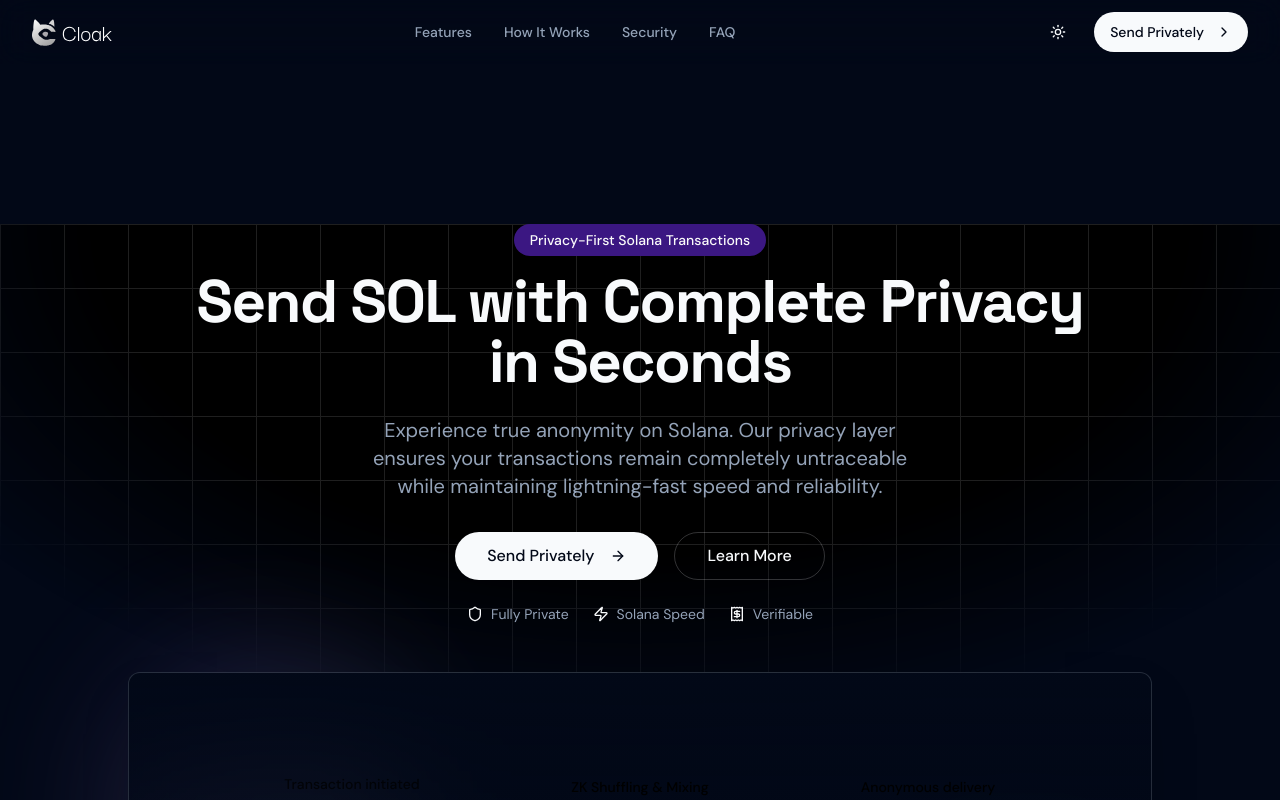
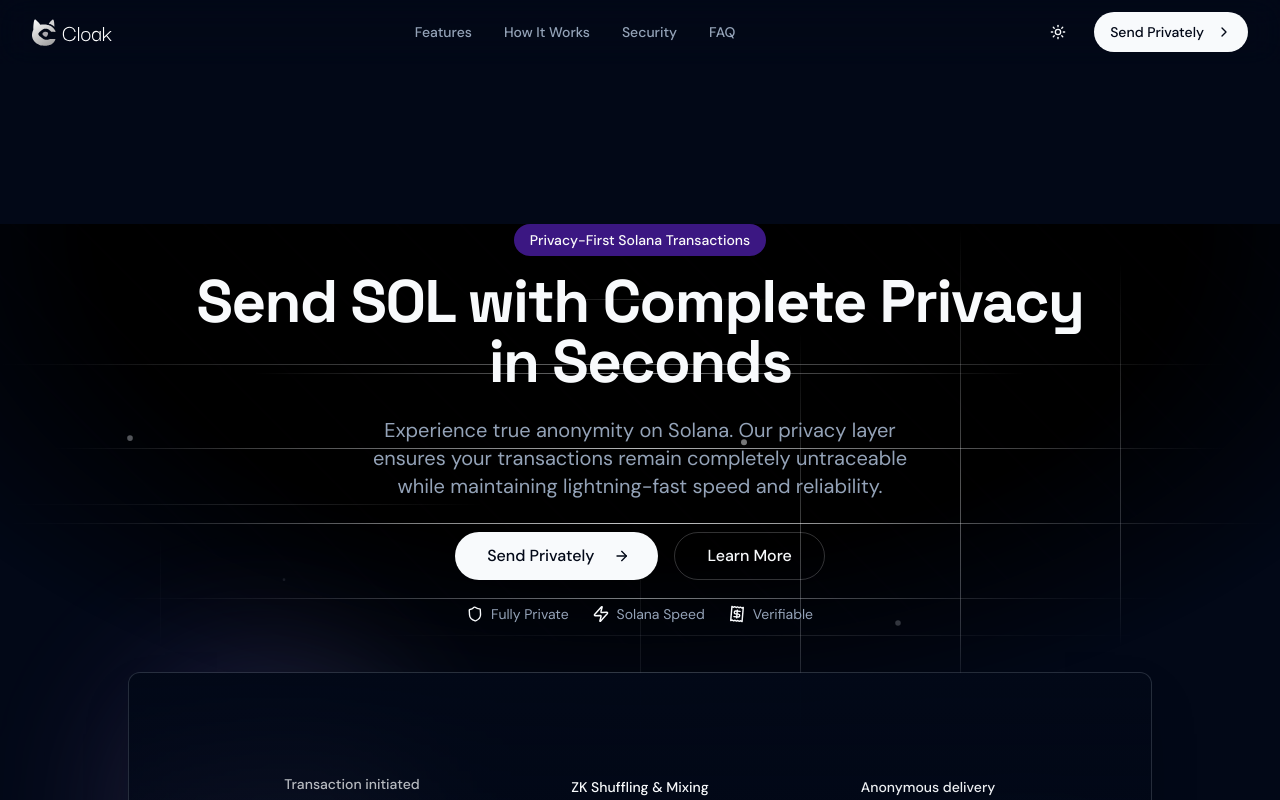
Before and after one commit to Machine-Labz/web, a Next.js app: page / in a window 1280 px wide. Both pictures are taken after a click on the button "Toggle theme". Shown: the top 800 px of the page. Built offline with nearby package versions, Linux system fonts and the light colour scheme.

Commit message:
feat: frontend LP animations

```diff
--- a/app/page.tsx
+++ b/app/page.tsx
@@ -260,7 +260,138 @@ export default function CloakLandingPage() {
         {/* Hero Section */}
         <section className="w-full py-20 md:py-32 lg:py-40 overflow-hidden">
           <div className="container px-4 md:px-6 relative">
-            <div className="absolute inset-0 -z-10 h-full w-full bg-white dark:bg-black bg-[linear-gradient(to_right,#f0f0f0_1px,transparent_1px),linear-gradient(to_bottom,#f0f0f0_1px,transparent_1px)] dark:bg-[linear-gradient(to_right,#1f1f1f_1px,transparent_1px),linear-gradient(to_bottom,#1f1f1f_1px,transparent_1px)] bg-[size:4rem_4rem] [mask-image:radial-gradient(ellipse_60%_50%_at_50%_0%,#000_70%,transparent_110%)]"></div>
+            {/* Animated Lines Background */}
+            <div className="absolute inset-0 -z-10 h-full w-full bg-white dark:bg-black [mask-image:radial-gradient(ellipse_60%_50%_at_50%_0%,#000_70%,transparent_110%)]">
+              {/* Horizontal scanning lines */}
+              {[...Array(12)].map((_, i) => (
+                <motion.div
+                  key={`h-${i}`}
+                  className="absolute left-0 w-full h-px bg-gradient-to-r from-transparent via-primary to-transparent"
+                  style={{
+                    top: `${8 + i * 8}%`,
+                  }}
+                  animate={{
+                    opacity: [0, 0.8, 0],
+                    scaleX: [0, 1, 0],
+                  }}
+                  transition={{
+                    duration: 2.5,
+                    repeat: Infinity,
+                    delay: i * 0.3,
+                    ease: "easeInOut",
+                  }}
+                />
+              ))}
+
+              {/* Vertical scanning lines */}
+              {[...Array(8)].map((_, i) => (
+                <motion.div
+                  key={`v-${i}`}
+                  className="absolute top-0 w-px h-full bg-gradient-to-b from-transparent via-primary to-transparent"
+                  style={{
+                    left: `${12.5 + i * 12.5}%`,
+                  }}
+                  animate={{
+                    opacity: [0, 0.6, 0],
+                    scaleY: [0, 1, 0],
+                  }}
+                  transition={{
+                    duration: 3,
+                    repeat: Infinity,
+                    delay: i * 0.4,
+                    ease: "easeInOut",
+                  }}
+                />
+              ))}
+
+              {/* Additional diagonal lines */}
+              {[...Array(6)].map((_, i) => (
+                <motion.div
+                  key={`d1-${i}`}
+                  className="absolute w-full h-px bg-gradient-to-r from-transparent via-primary/60 to-transparent"
+                  style={{
+                    top: `${15 + i * 15}%`,
+                    transform: `rotate(${15 + i * 10}deg)`,
+                    transformOrigin: "left center",
+                  }}
+                  animate={{
+                    opacity: [0, 0.7, 0],
+                    scaleX: [0, 1, 0],
+                  }}
+                  transition={{
+                    duration: 2.8,
+                    repeat: Infinity,
+                    delay: i * 0.6,
+                    ease: "easeInOut",
+                  }}
+                />
+              ))}
+
+              {/* Reverse diagonal lines */}
+              {[...Array(6)].map((_, i) => (
+                <motion.div
+                  key={`d2-${i}`}
+                  className="absolute w-full h-px bg-gradient-to-l from-transparent via-primary/60 to-transparent"
+                  style={{
+                    top: `${20 + i * 12}%`,
+                    transform: `rotate(${-15 - i * 8}deg)`,
+                    transformOrigin: "right center",
+                  }}
+                  animate={{
+                    opacity: [0, 0.5, 0],
+                    scaleX: [0, 1, 0],
+                  }}
+                  transition={{
+                    duration: 3.2,
+                    repeat: Infinity,
+                    delay: i * 0.5,
+                    ease: "easeInOut",
+                  }}
+                />
+              ))}
+
+              {/* Diagonal scan effect */}
+              <motion.div
+                className="absolute inset-0"
+                style={{
+                  background:
+                    "linear-gradient(45deg, transparent 48%, #3D146E 50%, transparent 52%)",
+                  backgroundSize: "4rem 4rem",
+                }}
+                animate={{
+                  backgroundPosition: ["0% 0%", "100% 100%"],
+                  opacity: [0, 0.2, 0],
+                }}
+                transition={{
+                  duration: 10,
+                  repeat: Infinity,
+                  ease: "linear",
+                }}
+              />
+
+              {/* Floating particles */}
+              {[...Array(8)].map((_, i) => (
+                <motion.div
+                  key={`p-${i}`}
+                  className="absolute w-1 h-1 bg-primary/60 rounded-full"
+                  style={{
+                    left: `${10 + i * 12}%`,
+                    top: `${20 + (i % 4) * 20}%`,
+                  }}
+                  animate={{
+                    y: [-30, 30, -30],
+                    opacity: [0.2, 0.8, 0.2],
+                    scale: [0.5, 1.5, 0.5],
+                  }}
+                  transition={{
+                    duration: 4 + i * 0.3,
+                    repeat: Infinity,
+                    ease: "easeInOut",
+                    delay: i * 0.4,
+                  }}
+                />
+              ))}
+            </div>
 
             <motion.div
               initial={{ opacity: 0, y: 20 }}
@@ -283,13 +414,33 @@ export default function CloakLandingPage() {
                 maintaining lightning-fast speed and reliability.
               </p>
               <div className="flex flex-col sm:flex-row gap-4 justify-center">
+                <motion.div
+                  whileHover={{ scale: 1.05 }}
+                  whileTap={{ scale: 0.95 }}
+                  transition={{ duration: 0.2 }}
+                >
                   <Button
                     size="lg"
                     className="rounded-full h-12 px-8 text-base bg-primary hover:bg-primary/90 text-primary-foreground"
                   >
                     Send Privately
+                    <motion.div
+                      animate={{ x: [0, 4, 0] }}
+                      transition={{
+                        duration: 1.5,
+                        repeat: Infinity,
+                        ease: "easeInOut",
+                      }}
+                    >
                       <ArrowRight className="ml-2 size-4" />
+                    </motion.div>
                   </Button>
+                </motion.div>
+                <motion.div
+                  whileHover={{ scale: 1.05 }}
+                  whileTap={{ scale: 0.95 }}
+                  transition={{ duration: 0.2 }}
+                >
                   <Button
                     size="lg"
                     variant="outline"
@@ -297,27 +448,51 @@ export default function CloakLandingPage() {
                   >
                     Learn More
                   </Button>
+                </motion.div>
               </div>
-              <div className="flex items-center justify-center gap-6 mt-6 text-sm text-muted-foreground">
-                <div className="flex items-center gap-2">
-                  <Shield className="size-4 text-primary" />
-                  <span>Fully Private</span>
-                </div>
-                <div className="flex items-center gap-2">
-                  <Zap className="size-4 text-primary" />
-                  <span>Solana Speed</span>
-                </div>
-                <div className="flex items-center gap-2">
-                  <Receipt className="size-4 text-primary" />
-                  <span>Verifiable</span>
-                </div>
-              </div>
+              <motion.div
+                className="flex items-center justify-center gap-6 mt-6 text-sm text-muted-foreground"
+                initial={{ opacity: 0, y: 20 }}
+                animate={{ opacity: 1, y: 0 }}
+                transition={{ duration: 0.5, delay: 0.4 }}
+              >
+                {[
+                  { icon: Shield, text: "Fully Private" },
+                  { icon: Zap, text: "Solana Speed" },
+                  { icon: Receipt, text: "Verifiable" },
+                ].map((item, index) => (
+                  <motion.div
+                    key={item.text}
+                    className="flex items-center gap-2"
+                    initial={{ opacity: 0, scale: 0.8 }}
+                    animate={{ opacity: 1, scale: 1 }}
+                    transition={{ duration: 0.3, delay: 0.6 + index * 0.1 }}
+                    whileHover={{ scale: 1.05 }}
+                  >
+                    <motion.div
+                      animate={{
+                        rotate: [0, 5, -5, 0],
+                        scale: [1, 1.1, 1],
+                      }}
+                      transition={{
+                        duration: 2,
+                        repeat: Infinity,
+                        delay: index * 0.5,
+                        ease: "easeInOut",
+                      }}
+                    >
+                      <item.icon className="size-4 text-primary" />
+                    </motion.div>
+                    <span>{item.text}</span>
+                  </motion.div>
+                ))}
+              </motion.div>
             </motion.div>
 
             <motion.div
-              initial={{ opacity: 0, y: 40 }}
-              animate={{ opacity: 1, y: 0 }}
-              transition={{ duration: 0.7, delay: 0.2 }}
+              initial={{ opacity: 0, y: 40, scale: 0.95 }}
+              animate={{ opacity: 1, y: 0, scale: 1 }}
+              transition={{ duration: 0.8, delay: 0.2, ease: "easeOut" }}
               className="relative mx-auto max-w-5xl"
             >
               <div className="rounded-xl overflow-hidden shadow-2xl border border-border/40 bg-gradient-to-b from-background to-card/20 p-8">
@@ -395,12 +570,29 @@ export default function CloakLandingPage() {
               className="grid gap-6 sm:grid-cols-2 lg:grid-cols-3"
             >
               {features.map((feature, i) => (
-                <motion.div key={i} variants={item}>
-                  <Card className="h-full overflow-hidden border-border/40 bg-gradient-to-b from-card to-card/50 backdrop-blur transition-all hover:shadow-md hover:border-primary/20">
+                <motion.div
+                  key={i}
+                  variants={item}
+                  whileHover={{
+                    y: -8,
+                    scale: 1.02,
+                    transition: { duration: 0.2, ease: "easeOut" },
+                  }}
+                  whileTap={{ scale: 0.98 }}
+                >
+                  <Card className="h-full overflow-hidden border-border/40 bg-gradient-to-b from-card to-card/50 backdrop-blur transition-all hover:shadow-lg hover:shadow-primary/10 hover:border-primary/20">
                     <CardContent className="p-6 flex flex-col h-full">
-                      <div className="size-10 rounded-full bg-primary/10 dark:bg-primary/20 flex items-center justify-center text-primary mb-4">
+                      <motion.div
+                        className="size-10 rounded-full bg-primary/10 dark:bg-primary/20 flex items-center justify-center text-primary mb-4"
+                        whileHover={{
+                          scale: 1.1,
+                          rotate: 5,
+                          backgroundColor: "hsl(var(--primary) / 0.2)",
+                        }}
+                        transition={{ duration: 0.2 }}
+                      >
                         {feature.icon}
-                      </div>
+                      </motion.div>
                       <h3 className="text-xl font-bold mb-2 font-space-grotesk text-card-foreground">
                         {feature.title}
                       </h3>
@@ -457,7 +649,7 @@ export default function CloakLandingPage() {
                     "Connect your wallet and deposit SOL into your secure, private balance environment.",
                 },
                 {
-                  /* Changed "Configure Your Send" to more user-friendly "Customize Your Transfer" */
+                  step: "02",
                   title: "Customize Your Transfer",
                   description:
                     "Choose recipients, split amounts, add timing variations, or use our waiting room for maximum anonymity.",
@@ -471,18 +663,43 @@ export default function CloakLandingPage() {
               ].map((step, i) => (
                 <motion.div
                   key={i}
-                  initial={{ opacity: 0, y: 20 }}
-                  whileInView={{ opacity: 1, y: 0 }}
+                  initial={{ opacity: 0, y: 20, scale: 0.9 }}
+                  whileInView={{ opacity: 1, y: 0, scale: 1 }}
                   viewport={{ once: true }}
                   transition={{ duration: 0.5, delay: i * 0.1 }}
+                  whileHover={{ y: -5, scale: 1.02 }}
                   className="relative z-10 flex flex-col items-center text-center space-y-4"
                 >
-                  <div className="flex h-16 w-16 items-center justify-center rounded-full bg-gradient-to-br from-primary to-primary/70 text-primary-foreground text-xl font-bold shadow-lg">
+                  <motion.div
+                    className="flex h-16 w-16 items-center justify-center rounded-full bg-gradient-to-br from-primary to-primary/70 text-primary-foreground text-xl font-bold shadow-lg"
+                    whileHover={{
+                      scale: 1.1,
+                      rotate: 5,
+                      boxShadow: "0 10px 25px rgba(0,0,0,0.2)",
+                    }}
+                    animate={{
+                      boxShadow: [
+                        "0 4px 15px rgba(0,0,0,0.1)",
+                        "0 8px 25px rgba(0,0,0,0.15)",
+                        "0 4px 15px rgba(0,0,0,0.1)",
+                      ],
+                    }}
+                    transition={{
+                      boxShadow: {
+                        duration: 2,
+                        repeat: Infinity,
+                        ease: "easeInOut",
+                      },
+                    }}
+                  >
                     {step.step}
-                  </div>
-                  <h3 className="text-xl font-bold font-space-grotesk text-foreground">
+                  </motion.div>
+                  <motion.h3
+                    className="text-xl font-bold font-space-grotesk text-foreground"
+                    whileHover={{ scale: 1.05 }}
+                  >
                     {step.title}
-                  </h3>
+                  </motion.h3>
                   <p className="text-muted-foreground">{step.description}</p>
                 </motion.div>
               ))}
@@ -675,14 +892,29 @@ export default function CloakLandingPage() {
                 complete anonymity while maintaining speed and reliability.
               </p>
               <div className="flex flex-col sm:flex-row gap-4 mt-4">
+                <motion.div
+                  whileHover={{ scale: 1.05 }}
+                  whileTap={{ scale: 0.95 }}
+                  transition={{ duration: 0.2 }}
+                >
                   <Button
                     size="lg"
                     variant="default"
                     className="rounded-full h-12 px-8 text-base bg-primary text-primary-foreground hover:bg-primary/90"
                   >
                     Send Privately
+                    <motion.div
+                      animate={{ x: [0, 4, 0] }}
+                      transition={{
+                        duration: 1.5,
+                        repeat: Infinity,
+                        ease: "easeInOut",
+                      }}
+                    >
                       <ArrowRight className="ml-2 size-4" />
+                    </motion.div>
                   </Button>
+                </motion.div>
                 {/* <Button
                   size="lg"
                   variant="outline"
@@ -782,36 +1014,56 @@ export default function CloakLandingPage() {
               </h4>
               <ul className="space-y-2 text-sm">
                 <li>
+                  <motion.div
+                    whileHover={{ x: 4 }}
+                    transition={{ duration: 0.2 }}
+                  >
                     <Link
                       href="#features"
                       className="text-muted-foreground hover:text-foreground transition-colors"
                     >
                       Features
                     </Link>
+                  </motion.div>
                 </li>
                 <li>
+                  <motion.div
+                    whileHover={{ x: 4 }}
+                    transition={{ duration: 0.2 }}
+                  >
                     <Link
                       href="#how-it-works"
                       className="text-muted-foreground hover:text-foreground transition-colors"
                     >
                       How It Works
                     </Link>
+                  </motion.div>
                 </li>
                 <li>
+                  <motion.div
+                    whileHover={{ x: 4 }}
+                    transition={{ duration: 0.2 }}
+                  >
                     <Link
                       href="#security"
                       className="text-muted-foreground hover:text-foreground transition-colors"
                     >
                       Security
                     </Link>
+                  </motion.div>
                 </li>
                 <li>
+                  <motion.div
+                    whileHover={{ x: 4 }}
+                    transition={{ duration: 0.2 }}
+                  >
                     <Link
                       href="#"
                       className="text-muted-foreground hover:text-foreground transition-colors"
                     >
                       API Docs
                     </Link>
+                  </motion.div>
                 </li>
               </ul>
             </div>
--- a/components/ui/privacy-animation.tsx
+++ b/components/ui/privacy-animation.tsx
@@ -33,7 +33,7 @@ export default function CloakPrivacyAnimation() {
         <div className="flex justify-between items-center px-4">
           <div className="w-1/3 text-center">
             <motion.div
-              className="text-sm font-medium text-black"
+              className="text-sm font-medium text-primary"
               initial={{ opacity: 0, y: -10 }}
               animate={{ opacity: [0, 1, 1, 0], y: [-10, 0, 0, -10] }}
               transition={{
@@ -47,7 +47,7 @@ export default function CloakPrivacyAnimation() {
           </div>
           <div className="w-1/3 text-center">
             <motion.div
-              className="text-sm font-medium text-black"
+              className="text-sm font-medium text-primary"
               initial={{ opacity: 0, y: -10 }}
               animate={{ opacity: [0, 1, 1, 0], y: [-10, 0, 0, -10] }}
               transition={{
@@ -61,7 +61,7 @@ export default function CloakPrivacyAnimation() {
           </div>
           <div className="w-1/3 text-center">
             <motion.div
-              className="text-sm font-medium text-black"
+              className="text-sm font-medium text-primary"
               initial={{ opacity: 0, y: -10 }}
               animate={{ opacity: [0, 1, 1, 0], y: [-10, 0, 0, -10] }}
               transition={{
```
Lines whose indentation alone changed are shown as unchanged.
